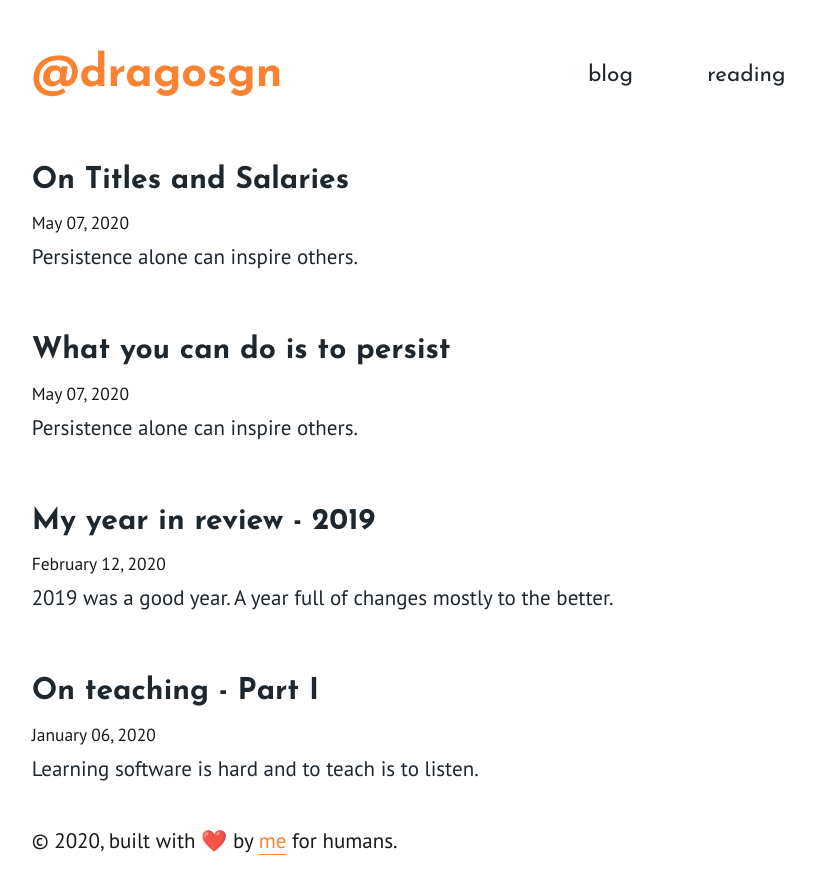
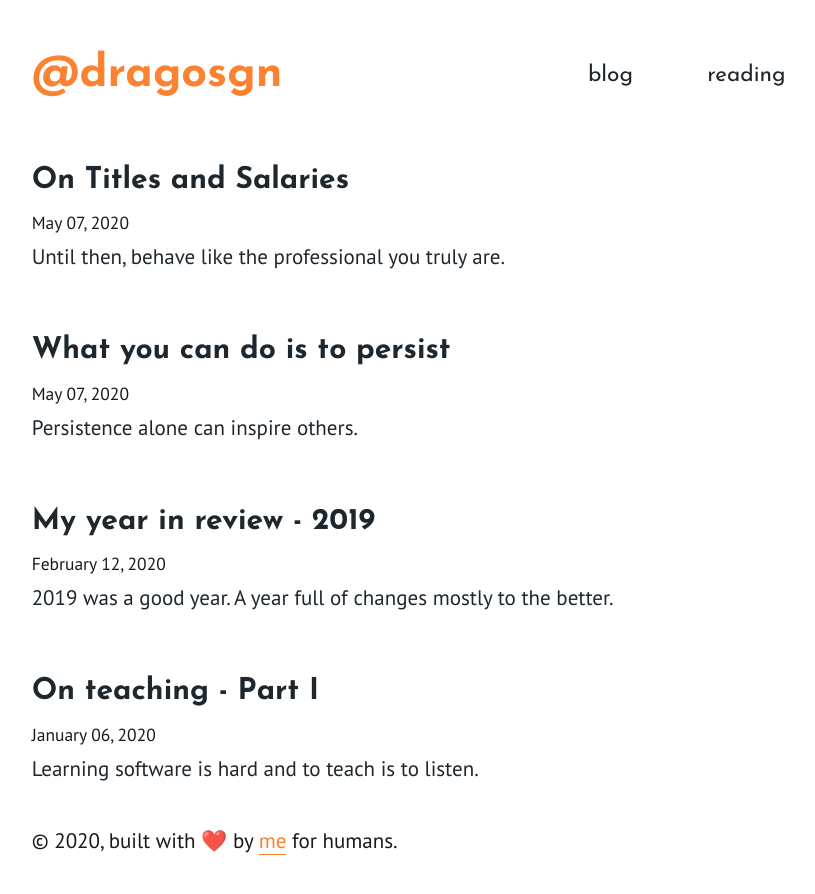
Before and after one commit to dragosgn/dragosgn, a Gatsby site: page /blog in a window 1280 px wide. Shown: the whole page, without its empty margins (211-1026 px from the left). Built offline with nearby package versions, Linux system fonts and the light colour scheme; Gatsby itself is replaced by a stand-in of ours; some packages are replaced by stand-ins of ours.

Commit message:
Update Blog “on-titles-and-salaries”

```diff
--- a/blog/on-titles-and-salaries.md
+++ b/blog/on-titles-and-salaries.md
@@ -2,7 +2,7 @@
 path: on-titles-and-salaries
 date: 2020-05-07T22:45:09.600Z
 title: On Titles and Salaries
-description: Persistence alone can inspire others.
+description: 'Until then, behave like the professional you truly are.'
 ---
 A lot of talk regarding titles and salary in software right now.
 
```
